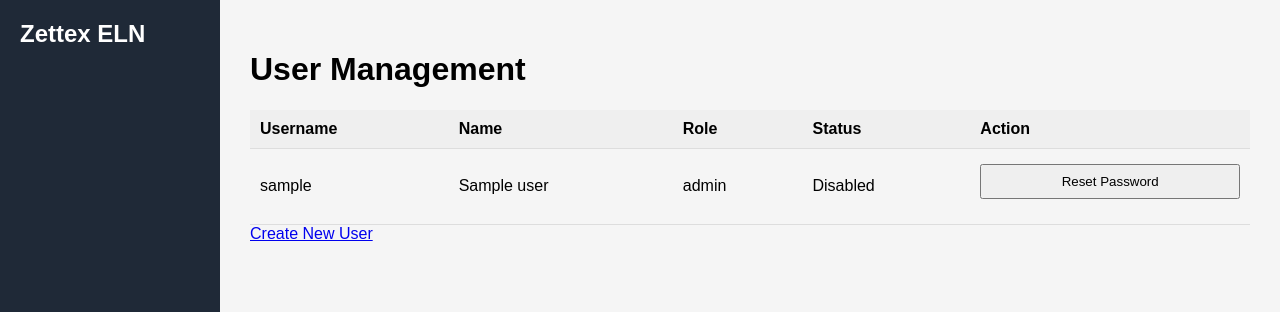
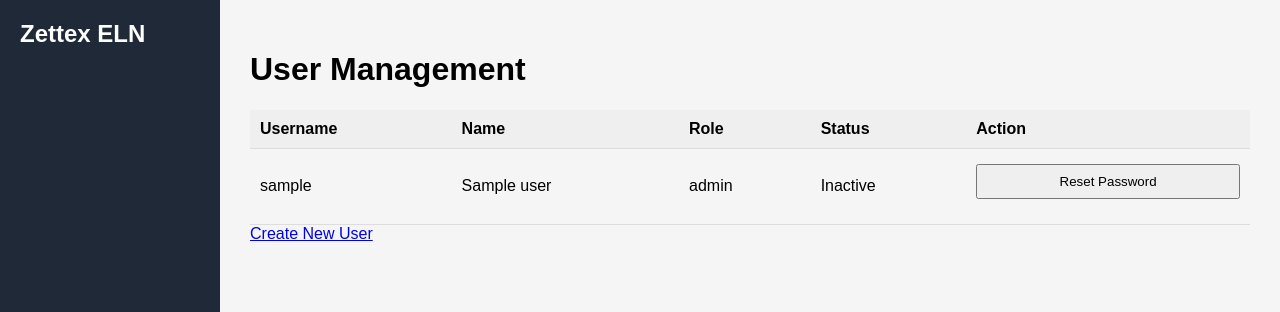
Before and after one commit to Alwin22nl/Project_ELN, a Flask app: template templates/admin/admin.html in a window 1280 px wide. Shown: the top 312 px of the page. Run offline with Flask 3, Linux system fonts and the light colour scheme; the template is opened without the code that fills it: most values are stand-ins (such as "Sample title", 1, 10 or a date in 2020).

Commit message:
small name change in the admin table

```diff
--- a/templates/admin/admin.html
+++ b/templates/admin/admin.html
@@ -42,7 +42,7 @@ Admin
 {% if user.active %}
 Active
 {% else %}
-Disabled
+Inactive
 {% endif %}
 
 </td>
```
